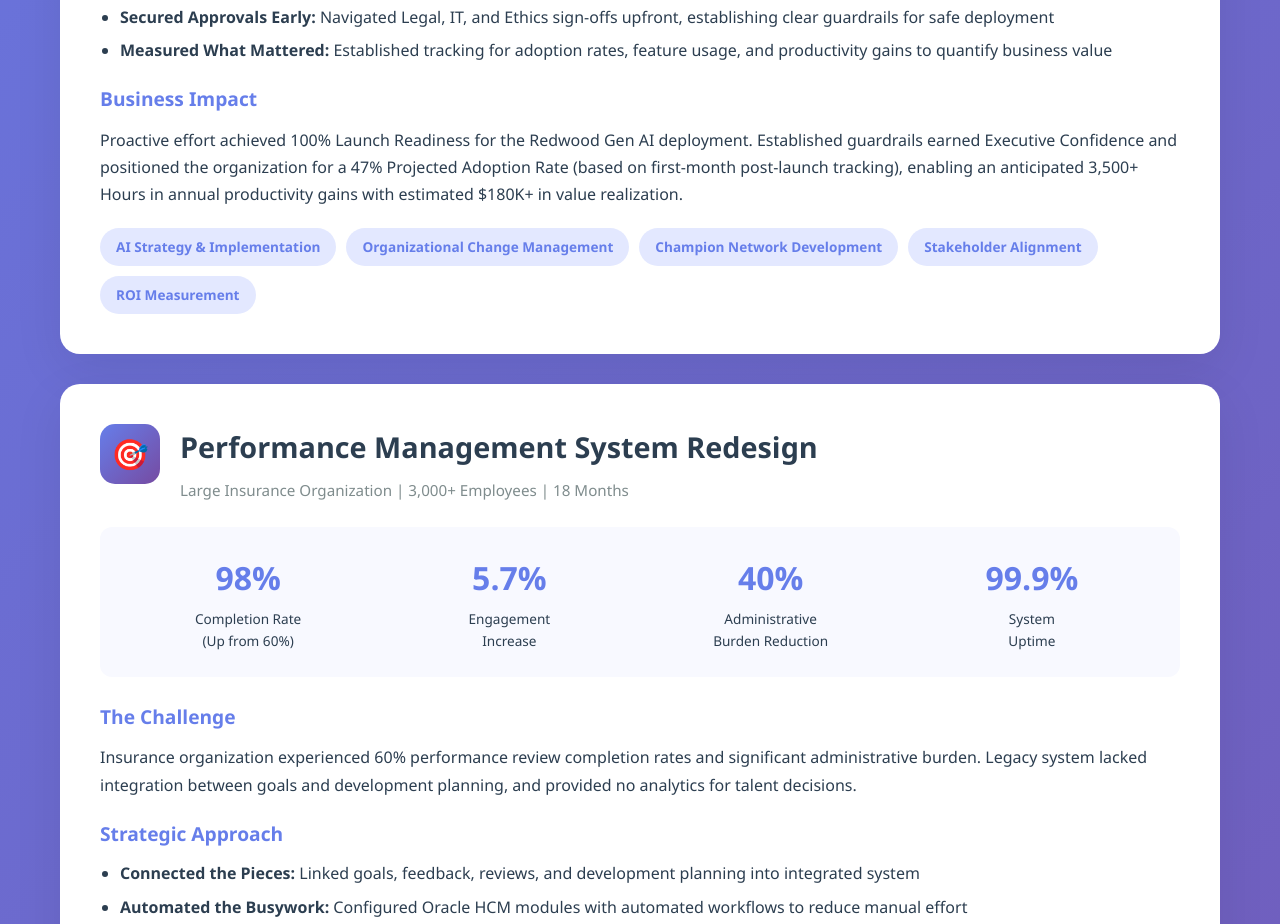
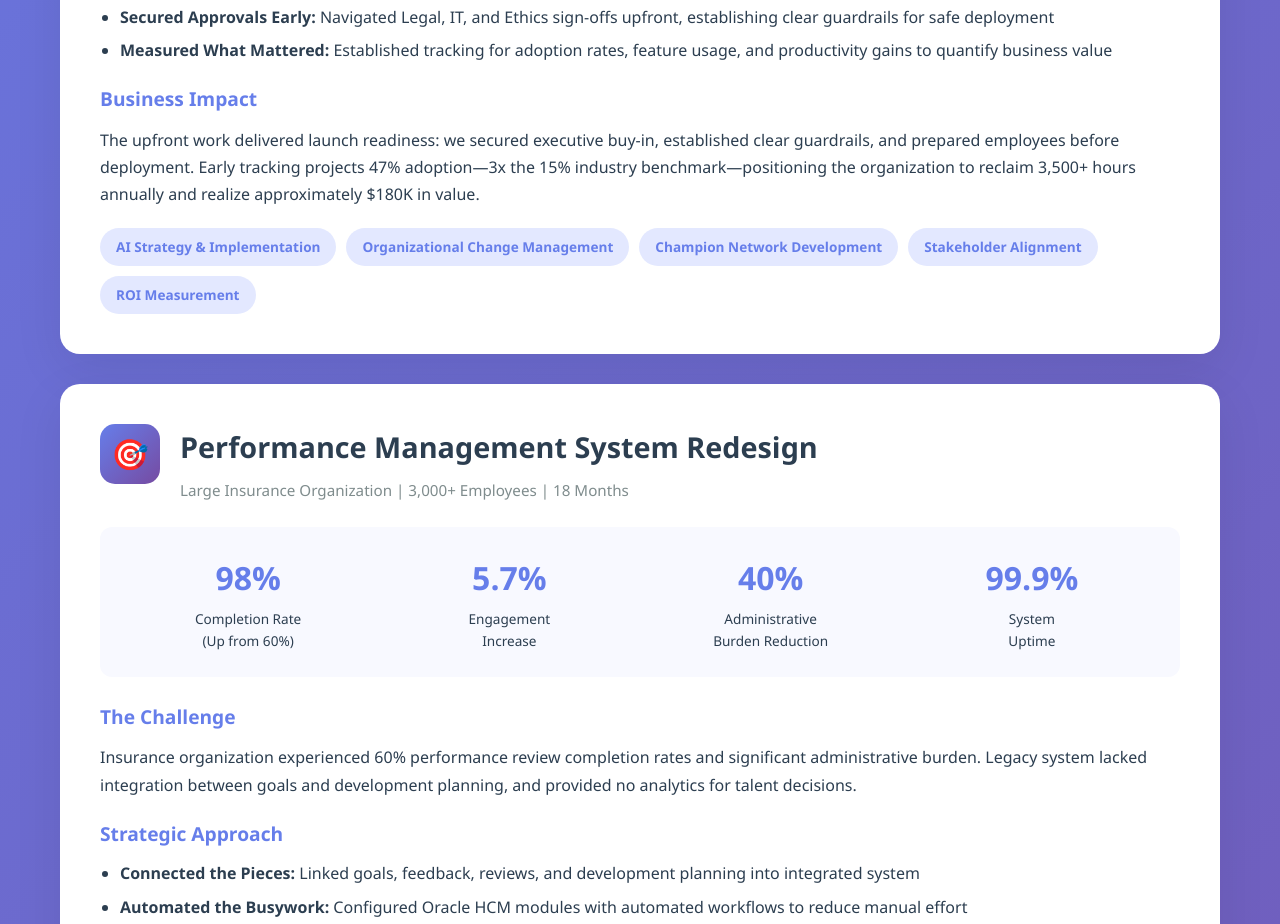
Before and after one commit to jflorxnt/Tech-Portfolio, a plain HTML site: page index.html in a window 1280 px wide. Shown: the part 1407-2331 px from the top of the page. Drawn offline with Linux system fonts and the light colour scheme.

Commit message:
Update Business Impact description in index.html
Revised the Business Impact paragraph for clarity and impact.

```diff
--- a/index.html
+++ b/index.html
@@ -452,7 +452,7 @@ H<!DOCTYPE html>
 
             <div class="project-section">
                 <h3>Business Impact</h3>
-                <p>Proactive effort achieved 100% Launch Readiness for the Redwood Gen AI deployment. Established guardrails earned Executive Confidence and positioned the organization for a 47% Projected Adoption Rate (based on first-month post-launch tracking), enabling an anticipated 3,500+ Hours in annual productivity gains with estimated $180K+ in value realization.</p>
+                <p>The upfront work delivered launch readiness: we secured executive buy-in, established clear guardrails, and prepared employees before deployment. Early tracking projects 47% adoption—3x the 15% industry benchmark—positioning the organization to reclaim 3,500+ hours annually and realize approximately $180K in value.</p>
             </div>
 
             <div class="skills-tags">
```
